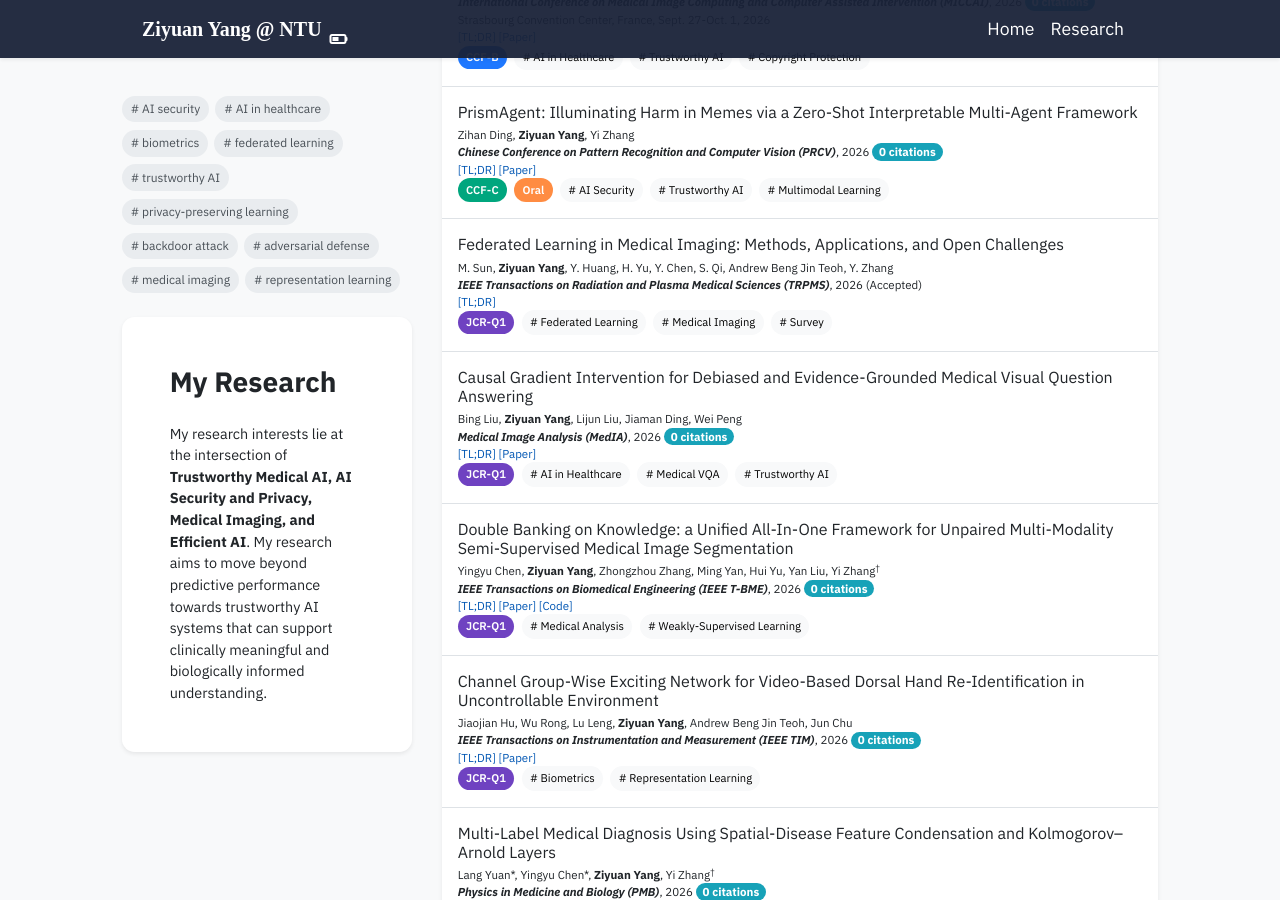
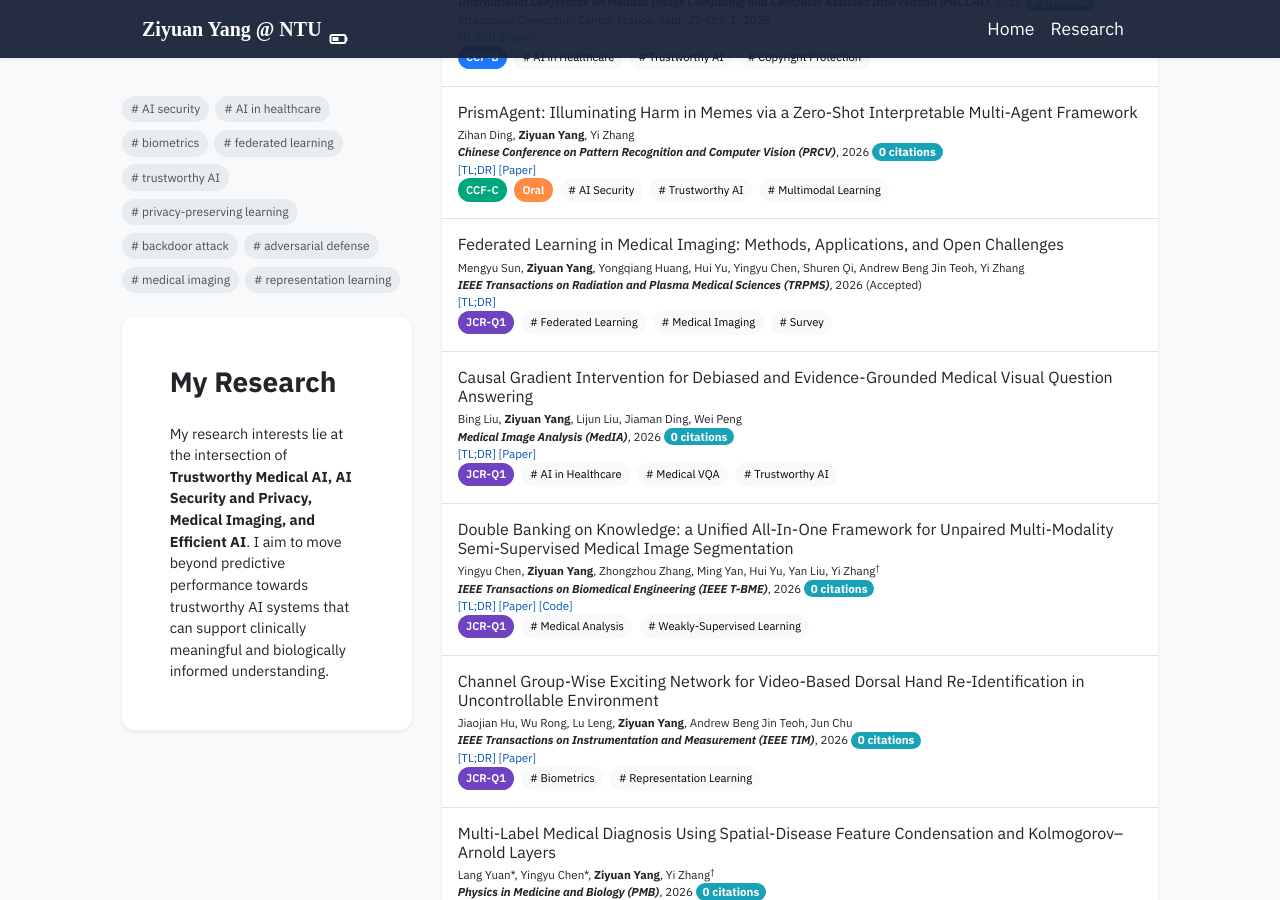
Before and after one commit to Zi-YuanYang/Zi-YuanYang.github.io, a Jekyll site: the page built from research.html, in a window 1280 px wide and 900 px high, scrolled down 1841 px. Built offline with Jekyll 4.4.1, drawn with Linux system fonts in a browser that asks for light colours; nearby versions of some CDN libraries; some web fonts are replaced; a style sheet for code colours, icons or effects is not loaded.

```diff
--- a/_data/profile.yml
+++ b/_data/profile.yml
@@ -31,7 +31,7 @@ short_bio: >-
       </span>
     </a>
     One paper was selected as an ESI
-    highly cited paper. My research interests lie at the intersection of Trustworthy Medical AI, AI Security and Privacy, Medical Imaging, and Efficient AI. My research aims to move beyond predictive performance towards trustworthy AI systems that can support clinically meaningful and biologically informed understanding.
+    highly cited paper. My research interests lie at the intersection of <strong>Trustworthy Medical AI, AI Security and Privacy, Medical Imaging, and Efficient AI</strong>. I aim to move beyond predictive performance towards trustworthy AI systems that can support clinically meaningful and biologically informed understanding.
   <p>
     Research keywords:
     <span class="text-hl">Trustworthy Medical AI</span>,
--- a/_includes/widgets/research_brief.html
+++ b/_includes/widgets/research_brief.html
@@ -30,7 +30,7 @@
                         </div>
                         <div class="text-profile-bio mt-3" {% if site.data.profile.short_bio_text_justify %}style="text-align: justify;"{% endif %}>
                             My research interests lie at the intersection of <strong>Trustworthy Medical AI, AI Security and Privacy, Medical Imaging, and Efficient AI</strong>.
-                            My research aims to move beyond predictive performance towards trustworthy AI systems that can support clinically meaningful and biologically informed understanding.
+                            I aim to move beyond predictive performance towards trustworthy AI systems that can support clinically meaningful and biologically informed understanding.
                             <!-- <p>
                                 Humans are naturally capable of learning throughout their lives without forgetting what they already know. They can also infer and comprehend new concepts from just a few, or even no examples.
                                 However, deep neural networks lack such abilities, and typically require large-scale, static datasets.
```
Also changed, not shown: _news/2026-10-04-trpms.md (+1 -1 lines), _publications/2026/2026-TRPMS-Federated-Learning-Medical-Imaging-Survey.md (+6 -6 lines).
